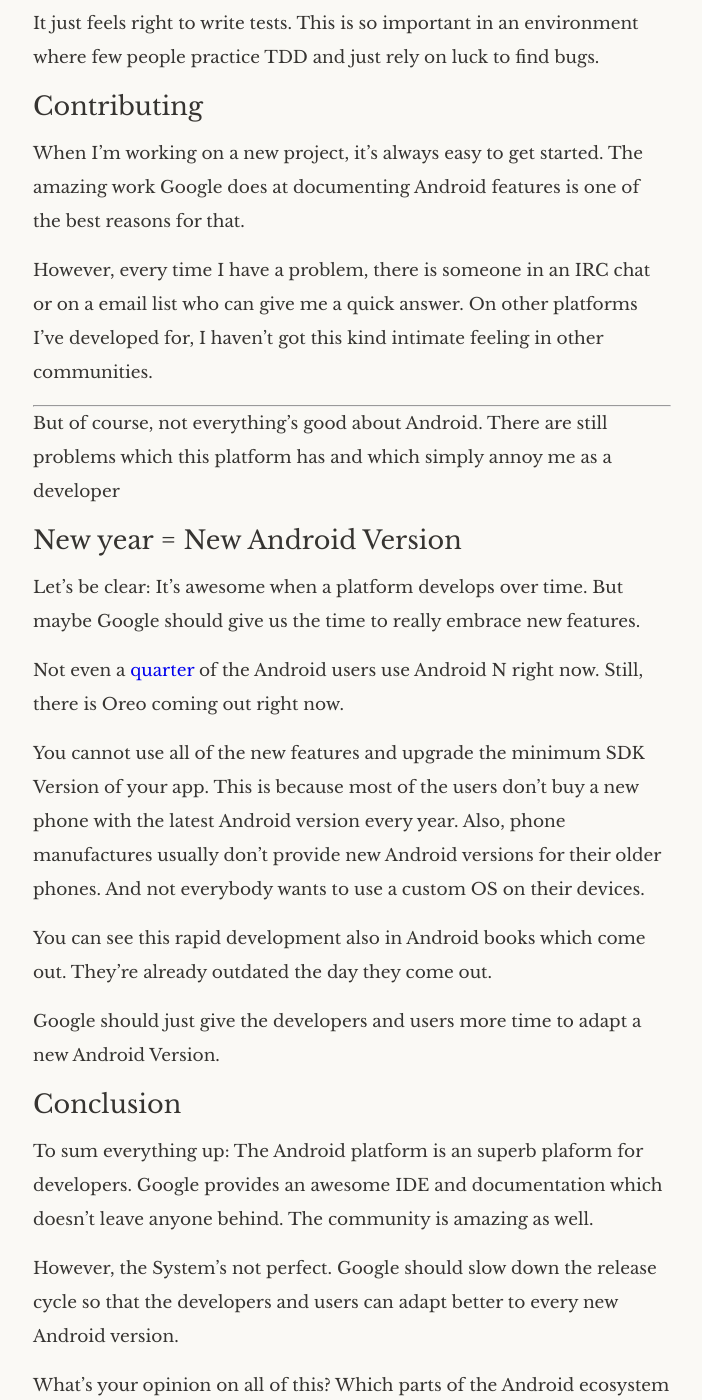
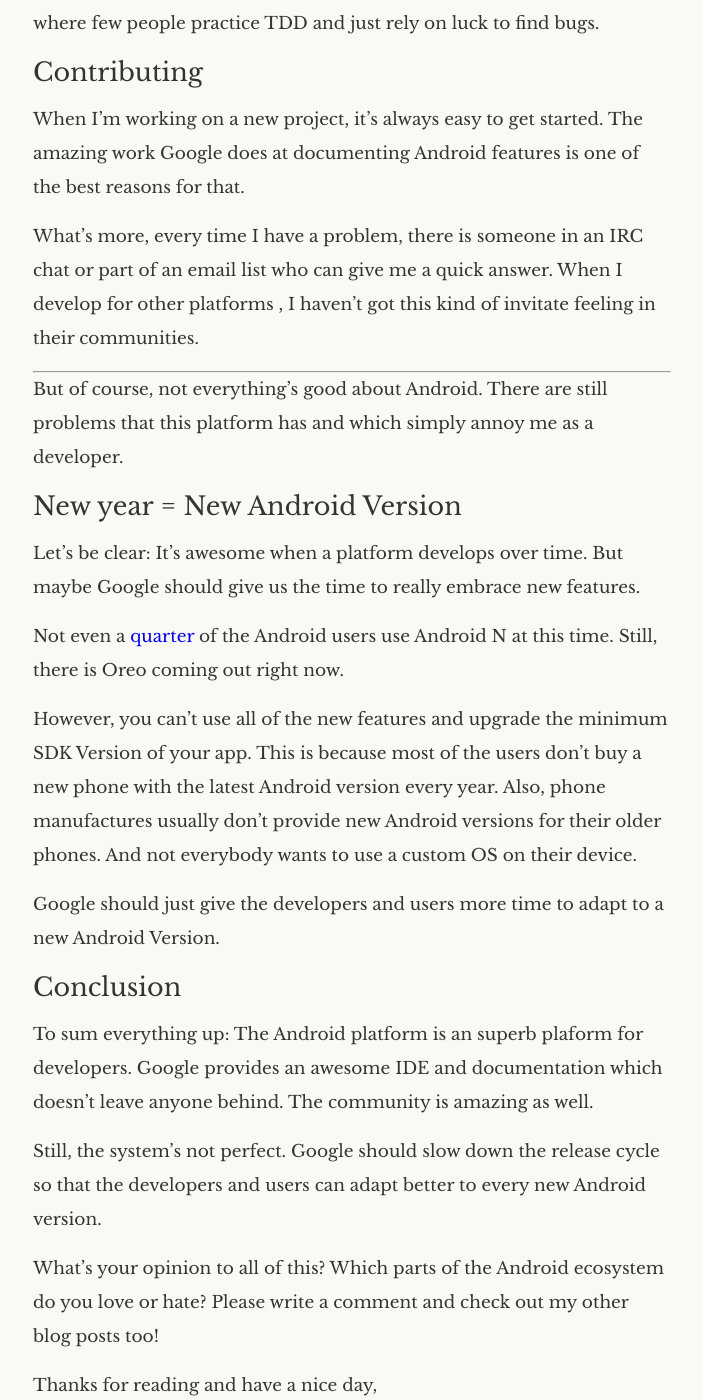
Before and after one commit to flyingbytes/flyingbytes.github.io, a Jekyll site: the page built from _posts/2017-06-11-Android-Ode.markdown, in a window 1280 px wide and 1400 px high, scrolled down 1993 px. Shown: the whole window, without its empty margins (288-990 px from the left). Built offline with Jekyll 4.4.1, drawn with Linux system fonts in a browser that asks for light colours; some web fonts are replaced; comment, search, counter and statistics services are not loaded; some of the changed text lies outside the part shown.

Commit message:
Fix more stuff on the ode

```diff
--- a/_posts/2017-06-11-Android-Ode.markdown
+++ b/_posts/2017-06-11-Android-Ode.markdown
@@ -38,33 +37,31 @@
 ## Contributing
 When I'm working on a new project, it's always easy to get started. The amazing work Google does at documenting Android features is one of the best reasons for that.
 
-However, every time I have a problem, there is someone in an IRC chat or on a email list who can give me a quick answer. On other platforms I've developed for, I haven't got this kind intimate feeling in other communities.
+What's more, every time I have a problem, there is someone in an IRC chat or part of an email list who can give me a quick answer. When I develop for other platforms , I haven't got this kind of invitate feeling in their communities.
 
 ---
 
-But of course, not everything's good about Android. There are still problems which this platform has and which simply annoy me as a developer
+But of course, not everything's good about Android. There are still problems that this platform has and which simply annoy me as a developer.
 
 ## New year = New Android Version
 
 Let's be clear: It's awesome when a platform develops over time. But maybe Google should give us the time to really embrace new features.
 
-Not even a [quarter][Users] of the Android users use Android N right now. Still, there is Oreo coming out right now.
+Not even a [quarter][Users] of the Android users use Android N at this time. Still, there is Oreo coming out right now.
 
-You cannot use all of the new features and upgrade the minimum SDK Version of your app. This is because most of the users don't buy a new phone with the latest Android version every year. Also, phone manufactures usually don't provide new Android versions for their older phones. And not everybody wants to use a custom OS on their devices.
+However, you can't use all of the new features and upgrade the minimum SDK Version of your app. This is because most of the users don't buy a new phone with the latest Android version every year. Also, phone manufactures usually don't provide new Android versions for their older phones. And not everybody wants to use a custom OS on their device.
 
-You can see this rapid development also in Android books which come out. They're already outdated the day they come out.
-
-Google should just give the developers and users more time to adapt a new Android Version.
+Google should just give the developers and users more time to adapt to a new Android Version.
 
 ## Conclusion
 
 To sum everything up: The Android platform is an superb plaform for developers. Google provides an awesome IDE and documentation which doesn't leave anyone behind. The community is amazing as well.
 
-However, the System's not perfect. Google should slow down the release cycle so that the developers and users can adapt better to every new Android version.
+Still, the system's not perfect. Google should slow down the release cycle so that the developers and users can adapt better to every new Android version.
 
-What's your opinion on all of this? Which parts of the Android ecosystem do you love and hate? Please write a comment and check out my other blog posts too!
+What's your opinion to all of this? Which parts of the Android ecosystem do you love or hate? Please write a comment and check out my other blog posts too!
 
-Thanks for reading and have a nice day
+Thanks for reading and have a nice day,
 
 Niklas
 
```
Also changed, not shown: other parts of _posts/2017-06-11-Android-Ode.markdown (+3 -4 lines).
